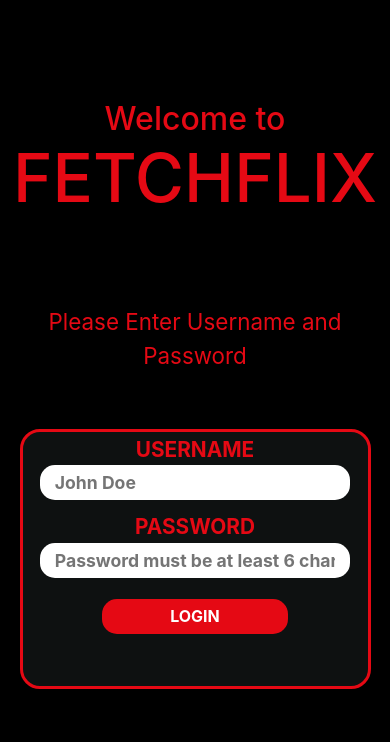
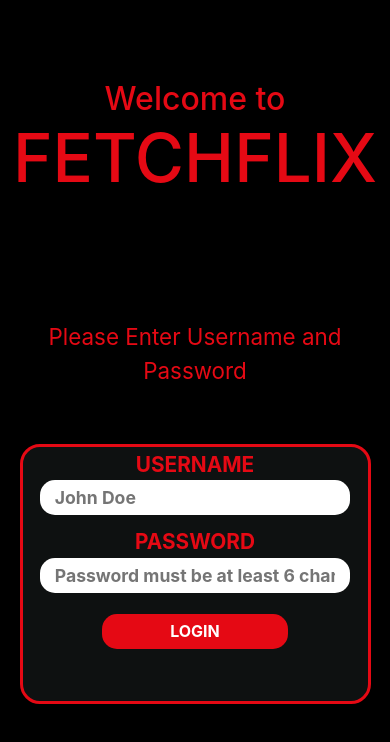
Before and after one commit to muratcanoncu/Movie-Browser-React, a React (Create React App) app: page / in a window 390 px wide. Shown: the top 742 px of the page. Built offline with nearby package versions, Linux system fonts and the light colour scheme; no server answers.

Commit message:
responsive design second check

```diff
--- a/src/App.css
+++ b/src/App.css
@@ -499,11 +499,11 @@ h2 .dot3 {
       top: 150px;
     }
     100% {
-      top: 100px;
+      top: 80px;
     }
   }
   .inform {
-    margin-top: 150px !important;
+    margin-top: 180px !important;
   }
   .login .loginBox {
     width: 90%;
```
